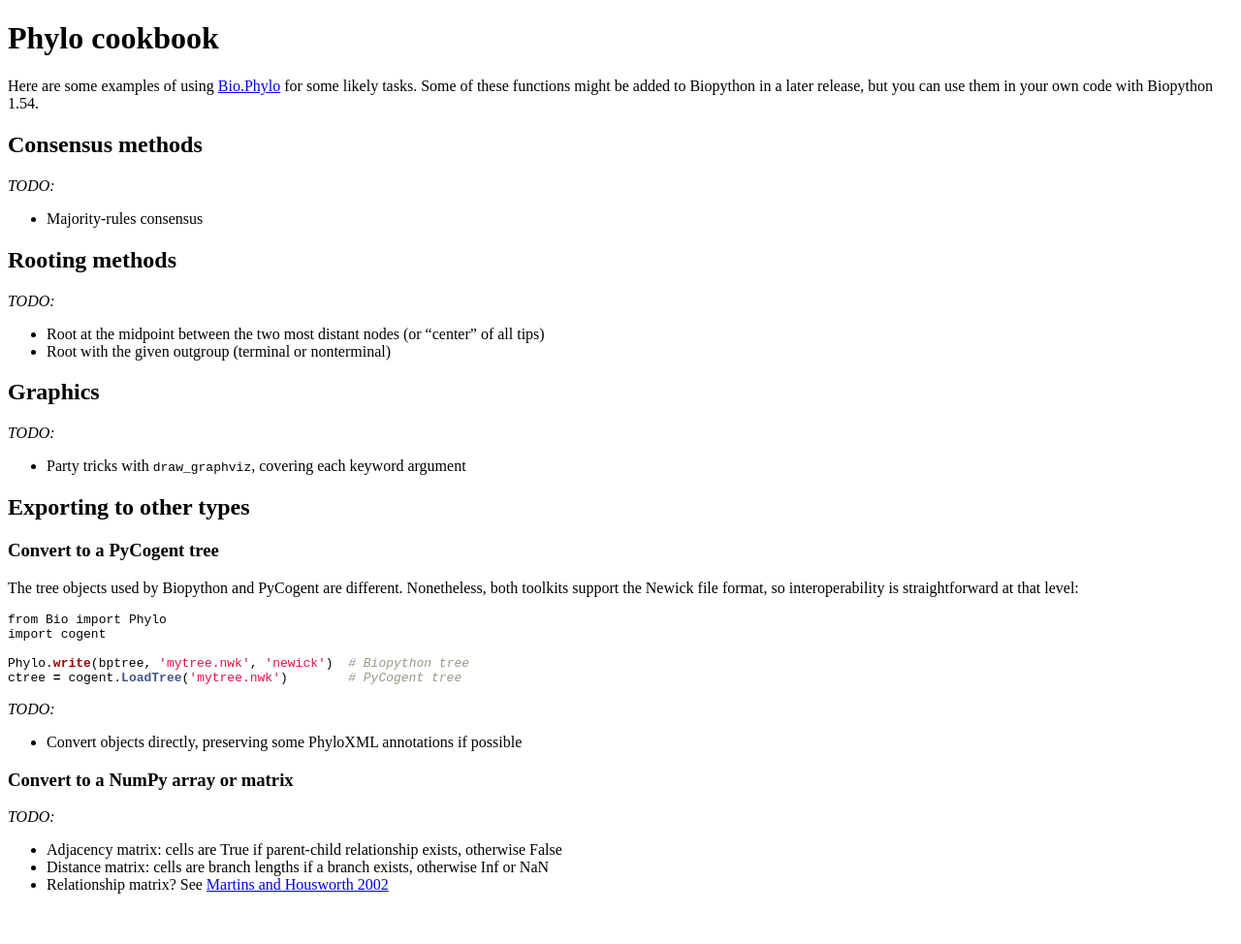
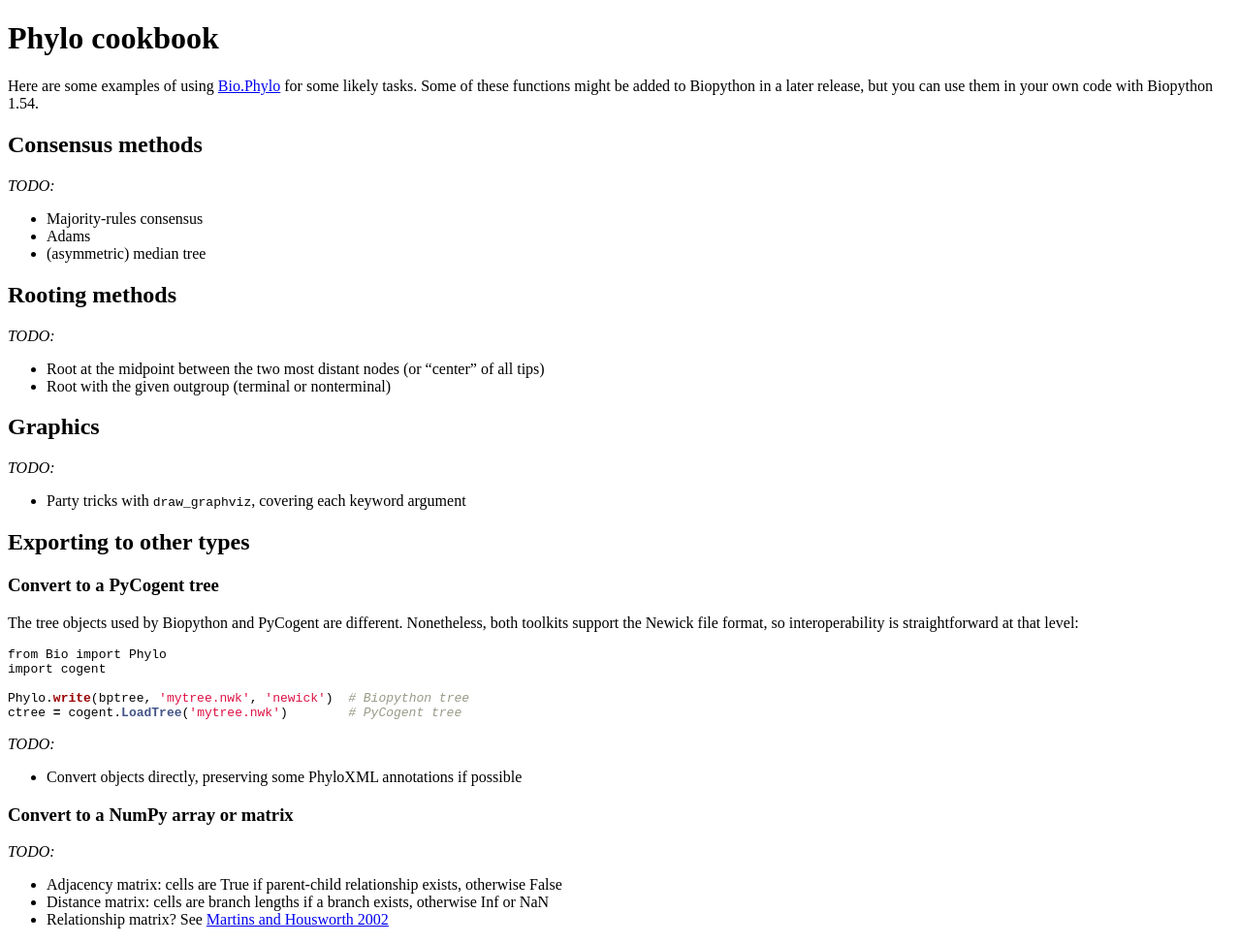
Before and after one commit to biopython/biopython.github.io, a Jekyll site: the page built from wiki/Phylo_cookbook.md, in a window 1280 px wide. Shown: the whole page at 97% size. Built offline with Jekyll 4.4.1, drawn with Linux system fonts in a browser that asks for light colours; before the commit the page ends 938 px from its top, so only the background shows below that.

Commit message:
/* Consensus methods */ two more method ideas

```diff
--- a/wiki/Phylo_cookbook.md
+++ b/wiki/Phylo_cookbook.md
@@ -17,6 +17,8 @@ Consensus methods
 *TODO:*
 
 -   Majority-rules consensus
+-   Adams
+-   (asymmetric) median tree
 
 Rooting methods
 ---------------
```
Also changed, not shown: 1 other file.
